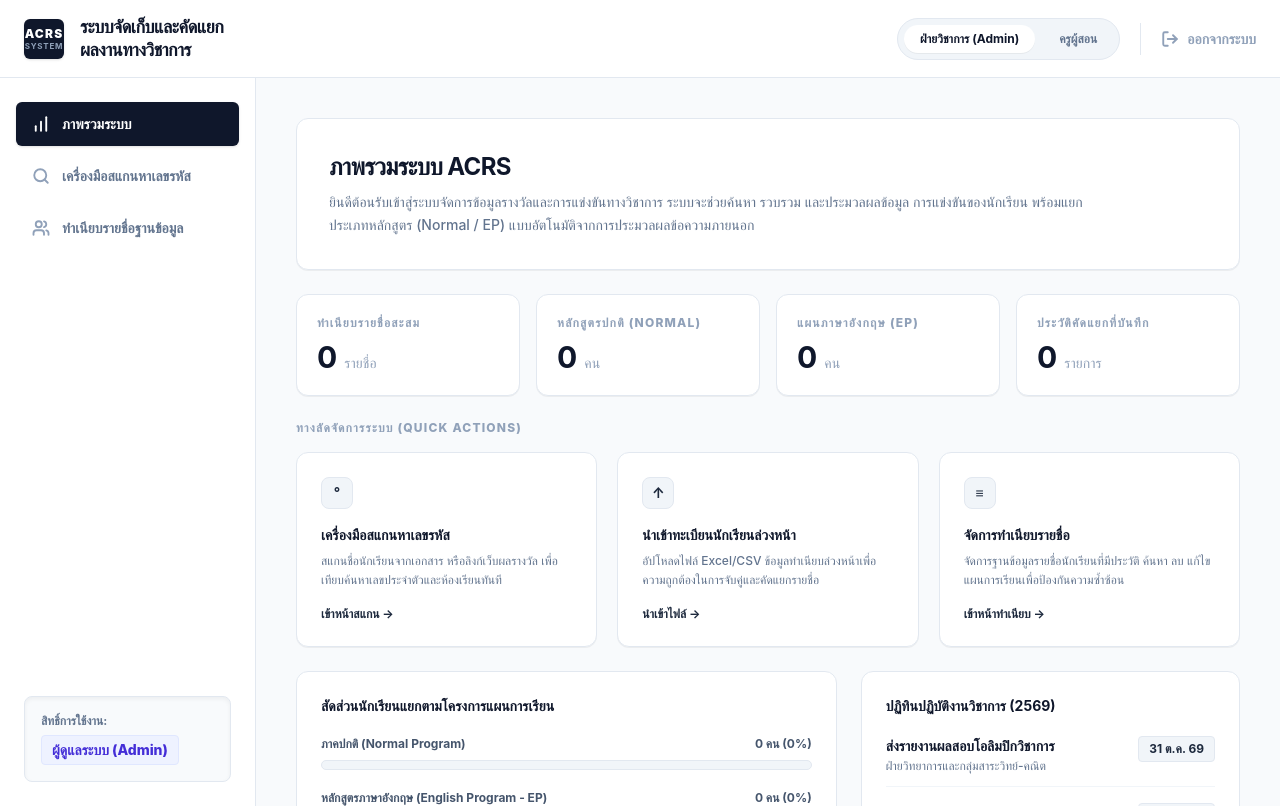
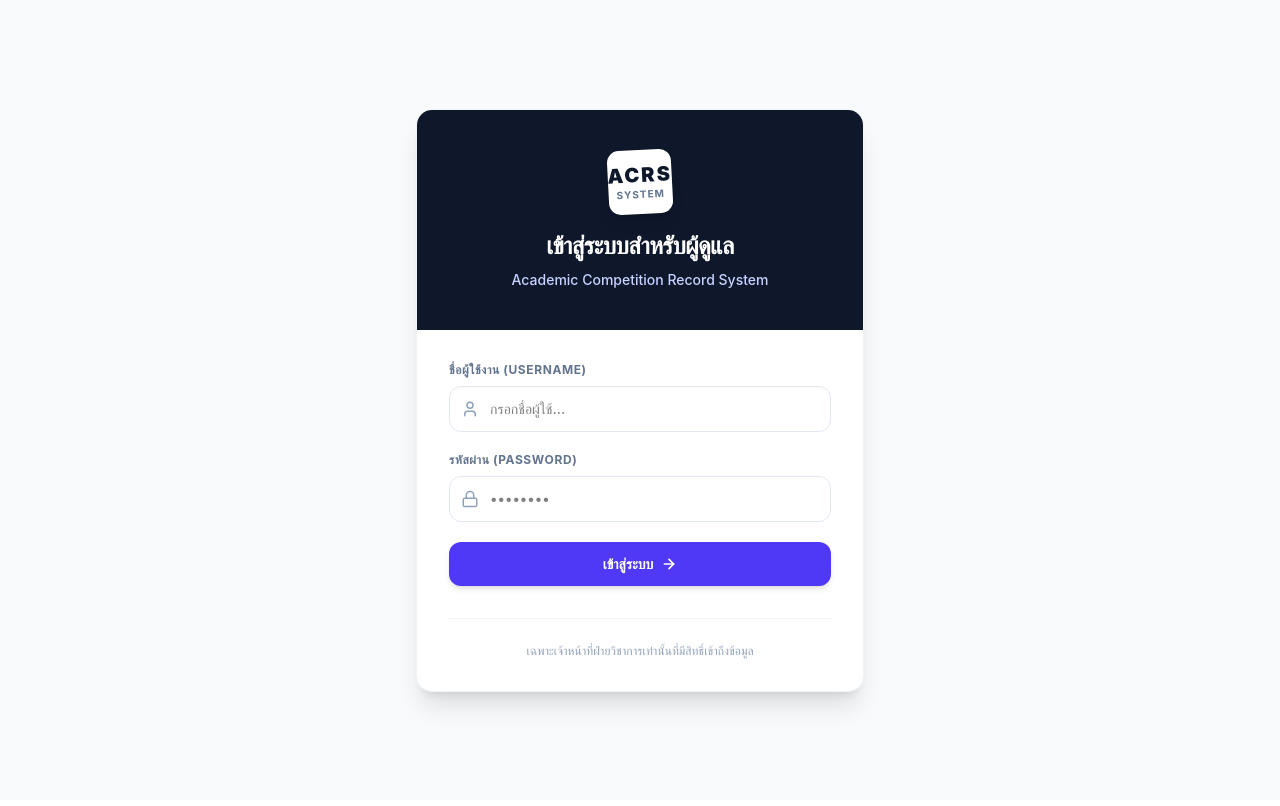
Before and after one commit to the-tylerlab/Academic-Competition-Record-System-ACRS-, a React (Vite) app: page / in a window 1280 px wide. Built offline with nearby package versions, Linux system fonts and the light colour scheme; no server answers; the database is empty.

Commit message:
Add Admin Login System

```diff
--- a/src/App.tsx
+++ b/src/App.tsx
@@ -2,6 +2,7 @@ import { useState, useEffect } from 'react';
 import Dashboard from './components/Dashboard';
 import Searcher from './components/Searcher';
 import StudentManager from './components/StudentManager';
+import Login from './components/Login';
 import { supabase } from './lib/supabase';
 import {
   BarChart,
@@ -13,8 +14,9 @@ import {
 } from 'lucide-react';
 
 export default function App() {
+  const [isAuthenticated, setIsAuthenticated] = useState(false);
   const [activeTab, setActiveTab] = useState('dashboard');
-  const [role, setRole] = useState('academic'); // academic or teacher
+  const role = 'academic'; // Always admin for now
 
   // Database states
   const [students, setStudents] = useState<any[]>([]);
@@ -103,6 +105,15 @@ export default function App() {
     }, 1500);
   };
 
+  const handleLogout = () => {
+    setIsAuthenticated(false);
+    setActiveTab('dashboard');
+  };
+
+  if (!isAuthenticated) {
+    return <Login onLogin={setIsAuthenticated} />;
+  }
+
   return (
     <div className="min-h-screen bg-slate-50 font-sans selection:bg-slate-900 selection:text-white text-base">
 
@@ -119,27 +130,7 @@ export default function App() {
         </div>
 
         <div className="flex items-center gap-5">
-          <div className="hidden md:flex items-center gap-2 bg-slate-100 rounded-full p-1.5 border border-slate-200">
-            <button
-              onClick={() => {
-                setRole('academic');
-              }}
-              className={"px-4 py-1.5 rounded-full text-xs font-bold transition-all " + (role === 'academic' ? 'bg-white text-slate-900 shadow-2xs' : 'text-slate-500 hover:text-slate-800')}
-            >
-              ฝ่ายวิชาการ (Admin)
-            </button>
-            <button
-              onClick={() => {
-                setRole('teacher');
-                if (activeTab === 'students') setActiveTab('searcher');
-              }}
-              className={"px-4 py-1.5 rounded-full text-xs font-bold transition-all " + (role === 'teacher' ? 'bg-white text-slate-900 shadow-2xs' : 'text-slate-500 hover:text-slate-800')}
-            >
-              ครูผู้สอน
-            </button>
-          </div>
-          <div className="h-8 w-px bg-slate-200 hidden md:block"></div>
-          <button className="text-slate-400 hover:text-rose-600 transition-colors flex items-center gap-2">
+          <button onClick={handleLogout} className="text-slate-400 hover:text-rose-600 transition-colors flex items-center gap-2 cursor-pointer">
             <LogOut size={18} strokeWidth={2.5} />
             <span className="text-sm font-bold hidden md:inline">ออกจากระบบ</span>
           </button>
@@ -187,7 +178,7 @@ export default function App() {
             <div className="bg-slate-50 rounded-lg border border-slate-200 p-4 shadow-inner">
               <p className="text-xs font-bold text-slate-500 mb-1.5">สิทธิ์การใช้งาน:</p>
               <p className="text-sm font-extrabold text-indigo-700 bg-indigo-50 inline-block px-2.5 py-1 rounded border border-indigo-100">
-                {role === 'academic' ? 'ผู้ดูแลระบบ (Admin)' : 'ผู้บันทึกข้อมูล'}
+                ผู้ดูแลระบบ (Admin)
               </p>
             </div>
           </div>
--- /dev/null
+++ b/src/components/Login.tsx
@@ -0,0 +1,95 @@
+import { useState } from 'react';
+import { Lock, User } from 'lucide-react';
+
+interface LoginProps {
+  onLogin: (status: boolean) => void;
+}
+
+export default function Login({ onLogin }: LoginProps) {
+  const [username, setUsername] = useState('');
+  const [password, setPassword] = useState('');
+  const [error, setError] = useState('');
+
+  const handleLogin = (e: React.FormEvent) => {
+    e.preventDefault();
+    if (username === 'admin' && password === 'admin123') {
+      onLogin(true);
+    } else {
+      setError('ชื่อผู้ใช้หรือรหัสผ่านไม่ถูกต้อง');
+    }
+  };
+
+  return (
+    <div className="min-h-screen bg-slate-50 flex items-center justify-center p-4 selection:bg-indigo-500 selection:text-white">
+      <div className="w-full max-w-md bg-white rounded-2xl shadow-xl border border-slate-100 overflow-hidden animate-fade-in">
+        <div className="bg-slate-900 px-8 py-10 text-center relative overflow-hidden">
+          <div className="absolute top-0 left-0 w-full h-full bg-[radial-gradient(ellipse_at_top,_var(--tw-gradient-stops))] from-indigo-900/40 via-slate-900 to-slate-900 z-0"></div>
+          <div className="relative z-10 flex flex-col items-center">
+            <div className="w-16 h-16 bg-white rounded-xl flex flex-col items-center justify-center shadow-lg mb-4 transform -rotate-3 hover:rotate-0 transition-transform">
+              <span className="text-slate-900 text-xl font-black leading-none tracking-widest">ACRS</span>
+              <span className="text-slate-500 text-[10px] font-bold leading-none tracking-widest mt-1">SYSTEM</span>
+            </div>
+            <h2 className="text-2xl font-extrabold text-white tracking-tight">เข้าสู่ระบบสำหรับผู้ดูแล</h2>
+            <p className="text-indigo-200 text-sm mt-2 font-medium">Academic Competition Record System</p>
+          </div>
+        </div>
+
+        <div className="p-8">
+          <form onSubmit={handleLogin} className="space-y-5">
+            {error && (
+              <div className="bg-rose-50 text-rose-600 text-sm font-bold p-3 rounded-lg text-center border border-rose-100">
+                {error}
+              </div>
+            )}
+
+            <div>
+              <label className="block text-xs font-bold text-slate-500 uppercase tracking-wider mb-2">ชื่อผู้ใช้งาน (Username)</label>
+              <div className="relative">
+                <div className="absolute inset-y-0 left-0 pl-3 flex items-center pointer-events-none text-slate-400">
+                  <User size={18} />
+                </div>
+                <input
+                  type="text"
+                  required
+                  value={username}
+                  onChange={(e) => setUsername(e.target.value)}
+                  className="w-full pl-10 pr-4 py-3 border border-slate-200 rounded-xl text-sm focus:ring-2 focus:ring-indigo-500 focus:border-indigo-500 outline-none transition-all font-medium"
+                  placeholder="กรอกชื่อผู้ใช้..."
+                />
+              </div>
+            </div>
+
+            <div>
+              <label className="block text-xs font-bold text-slate-500 uppercase tracking-wider mb-2">รหัสผ่าน (Password)</label>
+              <div className="relative">
+                <div className="absolute inset-y-0 left-0 pl-3 flex items-center pointer-events-none text-slate-400">
+                  <Lock size={18} />
+                </div>
+                <input
+                  type="password"
+                  required
+                  value={password}
+                  onChange={(e) => setPassword(e.target.value)}
+                  className="w-full pl-10 pr-4 py-3 border border-slate-200 rounded-xl text-sm focus:ring-2 focus:ring-indigo-500 focus:border-indigo-500 outline-none transition-all font-medium"
+                  placeholder="••••••••"
+                />
+              </div>
+            </div>
+
+            <button
+              type="submit"
+              className="w-full bg-indigo-600 hover:bg-indigo-700 text-white font-bold py-3 px-4 rounded-xl shadow-md hover:shadow-lg transition-all text-sm mt-4 flex justify-center items-center gap-2 group"
+            >
+              เข้าสู่ระบบ
+              <svg xmlns="http://www.w3.org/2000/svg" width="16" height="16" viewBox="0 0 24 24" fill="none" stroke="currentColor" strokeWidth="2.5" strokeLinecap="round" strokeLinejoin="round" className="transform group-hover:translate-x-1 transition-transform"><path d="M5 12h14"></path><path d="m12 5 7 7-7 7"></path></svg>
+            </button>
+          </form>
+
+          <div className="mt-8 pt-6 border-t border-slate-100 text-center">
+            <p className="text-xs text-slate-400 font-medium">เฉพาะเจ้าหน้าที่ฝ่ายวิชาการเท่านั้นที่มีสิทธิ์เข้าถึงข้อมูล</p>
+          </div>
+        </div>
+      </div>
+    </div>
+  );
+}
```
